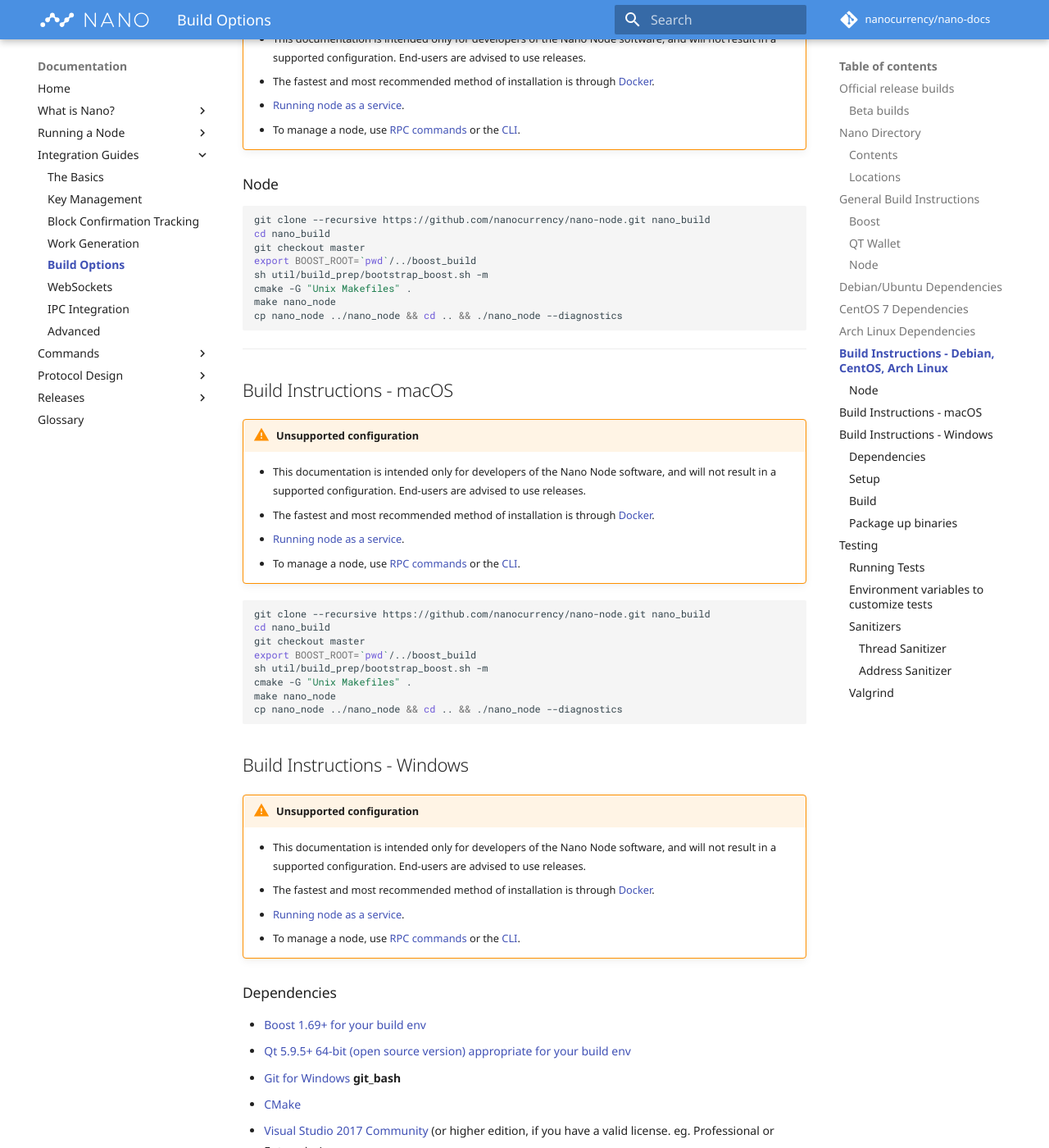
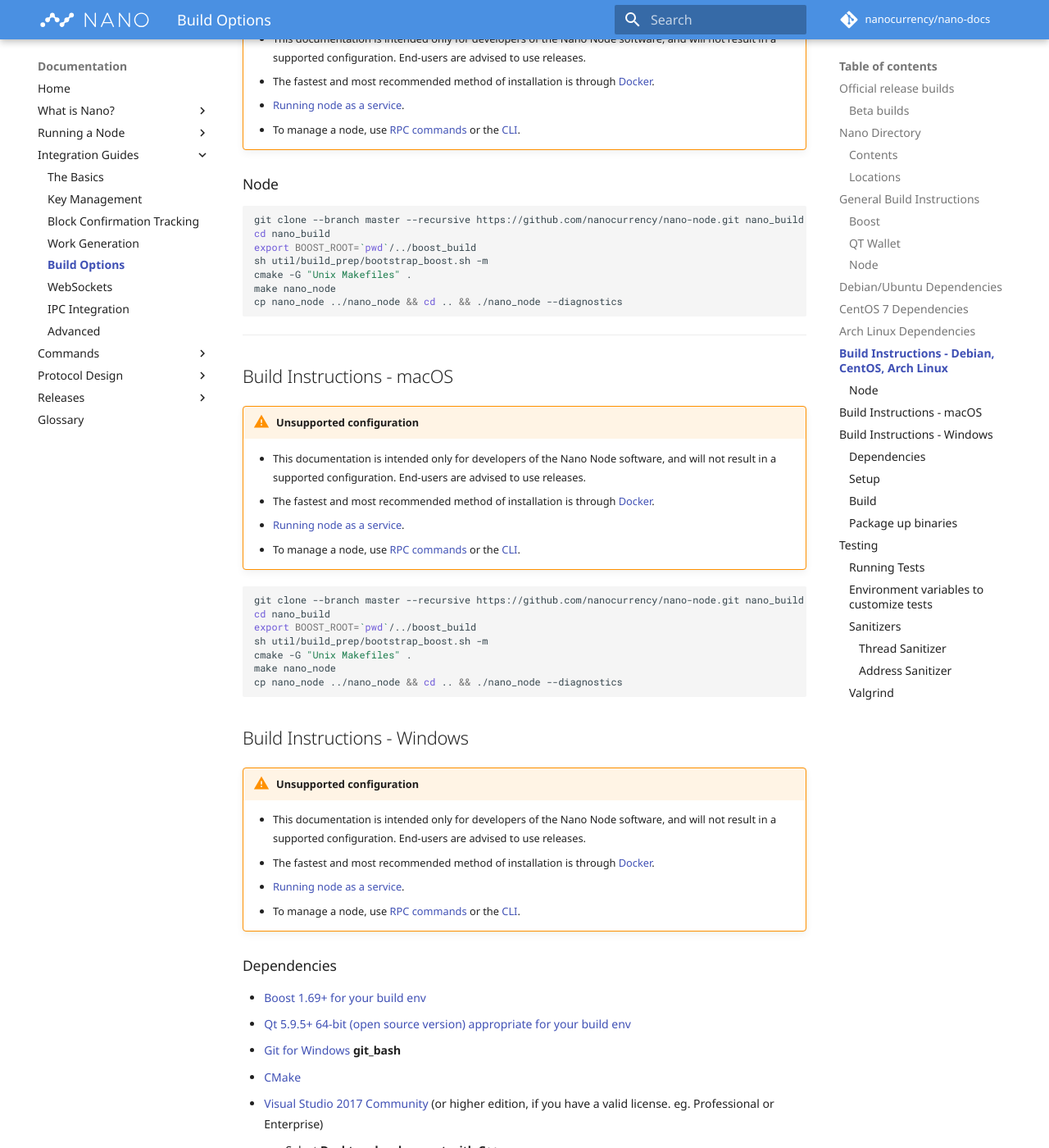
Before and after one commit to nanocurrency/nano-docs, an MkDocs documentation site: the page built from docs/integration-guides/build-options.md, in a window 1280 px wide and 1400 px high, scrolled down 6348 px. Shown: the whole window at 82% size. Built offline with MkDocs 1.6.1 and Material for MkDocs 9.7.7, drawn with Linux system fonts in a browser that asks for light colours; comment, search, counter and statistics services are not loaded.

Commit message:
Checkout during clone instead
Better for submodules

````diff
--- a/docs/integration-guides/build-options.md
+++ b/docs/integration-guides/build-options.md
@@ -214,9 +214,8 @@
 ### Node
 
 ```bash
-git clone --recursive https://github.com/nanocurrency/nano-node.git nano_build
+git clone --branch master --recursive https://github.com/nanocurrency/nano-node.git nano_build
 cd nano_build
-git checkout master
 export BOOST_ROOT=`pwd`/../boost_build
 sh util/build_prep/bootstrap_boost.sh -m
 cmake -G "Unix Makefiles" .
@@ -231,9 +230,8 @@
 --8<-- "unsupported-configuration.md"
 
 ```bash
-git clone --recursive https://github.com/nanocurrency/nano-node.git nano_build
+git clone --branch master --recursive https://github.com/nanocurrency/nano-node.git nano_build
 cd nano_build
-git checkout master
 export BOOST_ROOT=`pwd`/../boost_build
 sh util/build_prep/bootstrap_boost.sh -m
 cmake -G "Unix Makefiles" .
@@ -261,7 +259,7 @@
 
 Using git_bash:
 ```bash
-git clone --recursive https://github.com/nanocurrency/nano-node
+git clone --branch master --recursive https://github.com/nanocurrency/nano-node
 cd nano-node
 git checkout master
 ```
````
